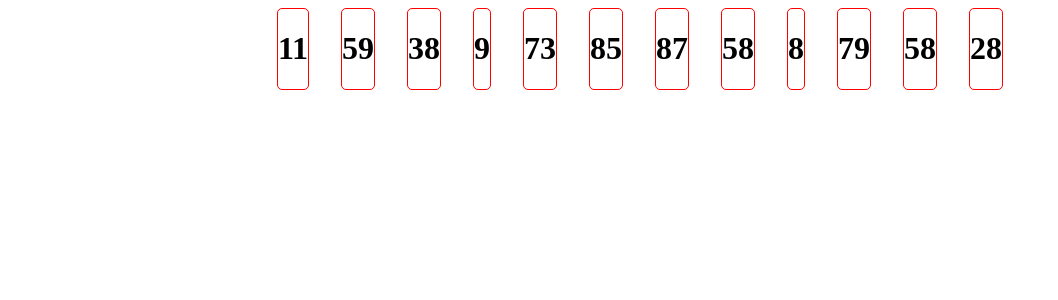
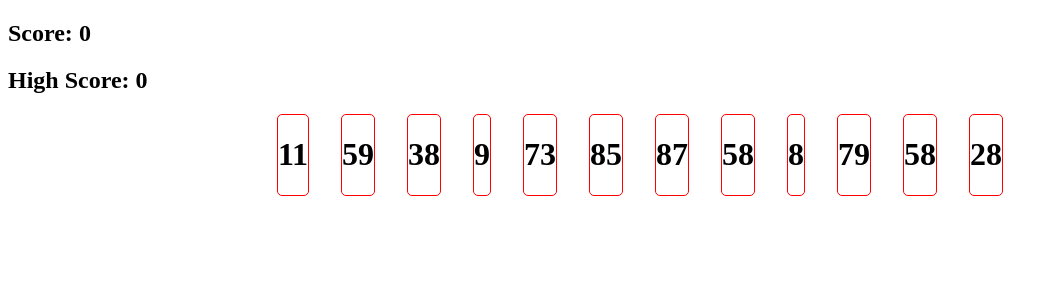
Before and after one commit to MwVc/memory-game, a React (Vite) app: page / in a window 1280 px wide. Shown: the top 300 px of the page, without its empty margins (0-1058 px from the left). Built offline with nearby package versions, Linux system fonts and the light colour scheme.

Commit message:
Implement score tracking in App component. Add state varaiables for score and high score. Update Container component with score props

```diff
--- a/src/App.jsx
+++ b/src/App.jsx
@@ -5,6 +5,9 @@ import { fetchNumbers } from "./utilities";
 
 function App() {
   const [data, setData] = useState([]);
+  const [score, setScore] = useState(0);
+  const [highScore, setHighScore] = useState(0);
+
   useEffect(() => {
     // const fetchData = async () => {
     //   try {
@@ -35,7 +38,19 @@ function App() {
     fetchData();
   }, []);
 
-  return <Container data={data} setData={setData} />;
+  return (
+    <>
+      <h2>Score: {score}</h2>
+      <h2>High Score: {highScore}</h2>
+      <Container
+        data={data}
+        setData={setData}
+        score={score}
+        setScore={setScore}
+        setHighScore={setHighScore}
+      />
+    </>
+  );
 }
 
 export default App;
```
